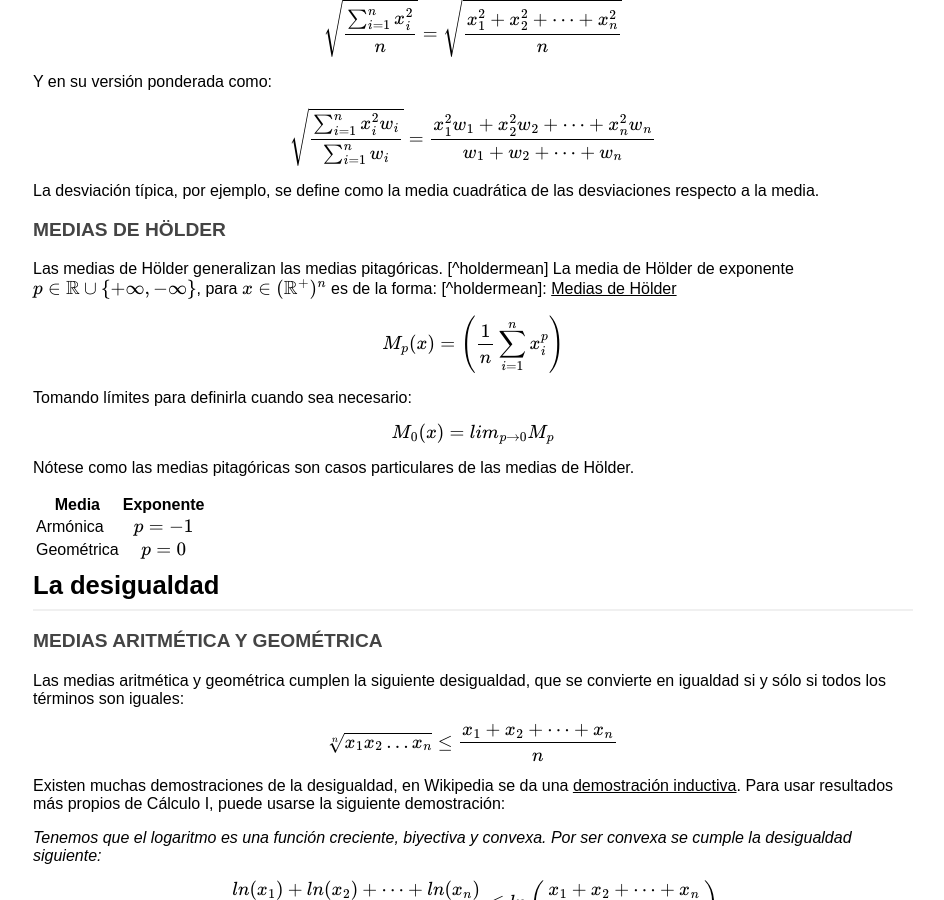
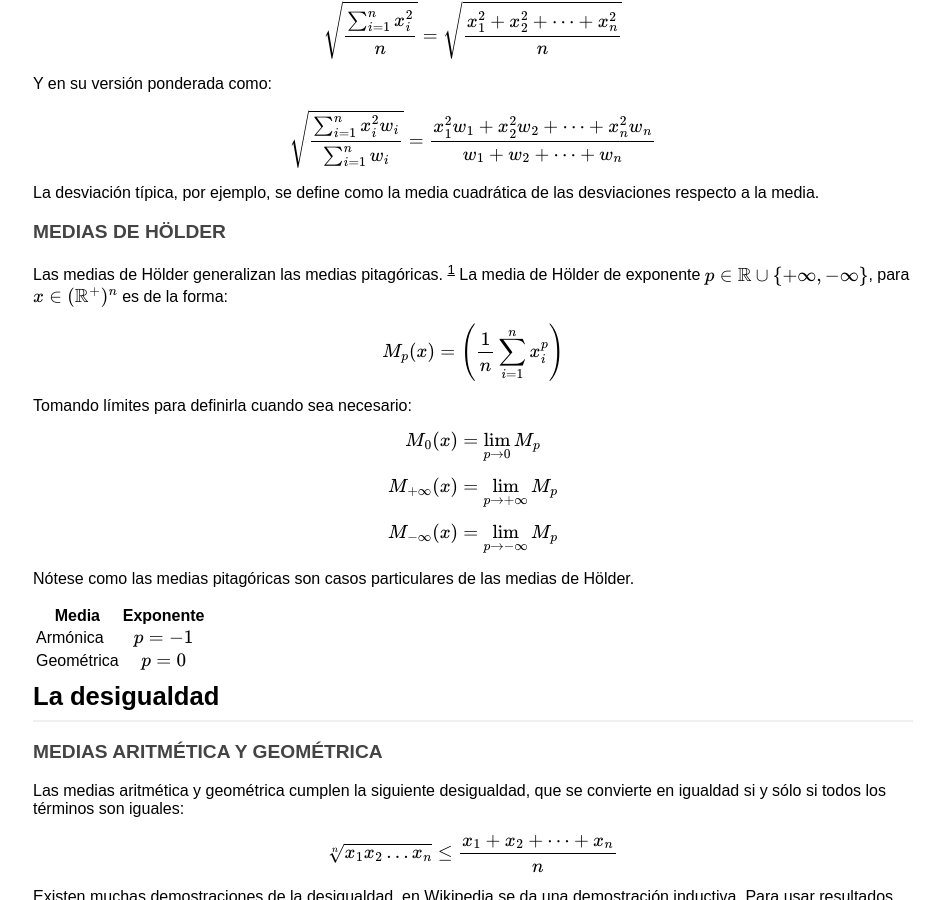
Before and after one commit to libreim/blog, a Jekyll site: the page built from _posts/2014-4-12-desigualdad-medias.md, in a window 1280 px wide and 900 px high, scrolled down 1671 px. Shown: the whole window, without its empty margins (167-1111 px from the left). Built offline with Jekyll 4.4.1, drawn with Linux system fonts in a browser that asks for light colours; formulas are drawn with MathJax 3; comment, search, counter and statistics services are not loaded.

Commit message:
[Medias] Erratas y cambios menores

```diff
--- a/_posts/2014-4-12-desigualdad-medias.md
+++ b/_posts/2014-4-12-desigualdad-medias.md
@@ -93,13 +93,16 @@ desviaciones respecto a la media.
 
 Las medias de Hölder generalizan las medias pitagóricas. [^holdermean]
 La media de Hölder de exponente `$p \in \mathbb{R} \cup \{+\infty, -\infty\}$`, para `$x \in (\mathbb{R}^+)^n$` es de la forma:
+
 [^holdermean]: [Medias de Hölder](http://en.wikipedia.org/wiki/Generalized_mean)
 
 `$$ M_p ({x}) = \left(\frac{1}{n}\sum_{i=1}^n x_i^p \right) $$`
 
 Tomando límites para definirla cuando sea necesario:
 
-`$$ M_0 ({x}) = lim_{p \to 0} M_p $$`
+`$$ M_0 ({x}) = \lim_{p \to 0} M_p $$`
+`$$ M_{+\infty} ({x}) = \lim_{p \to +\infty} M_p $$`
+`$$ M_{-\infty} ({x}) = \lim_{p \to -\infty} M_p $$`
 
 Nótese como las medias pitagóricas son casos particulares de las medias de Hölder.
 
```
